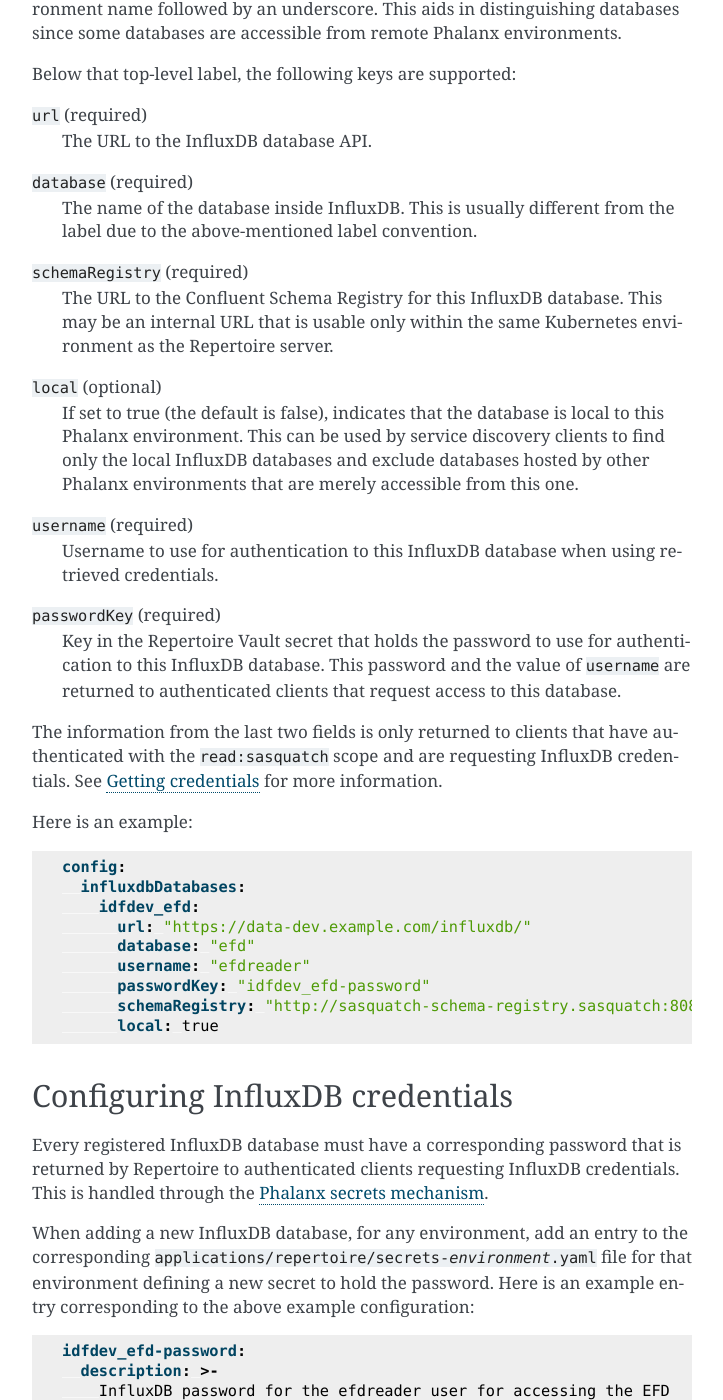
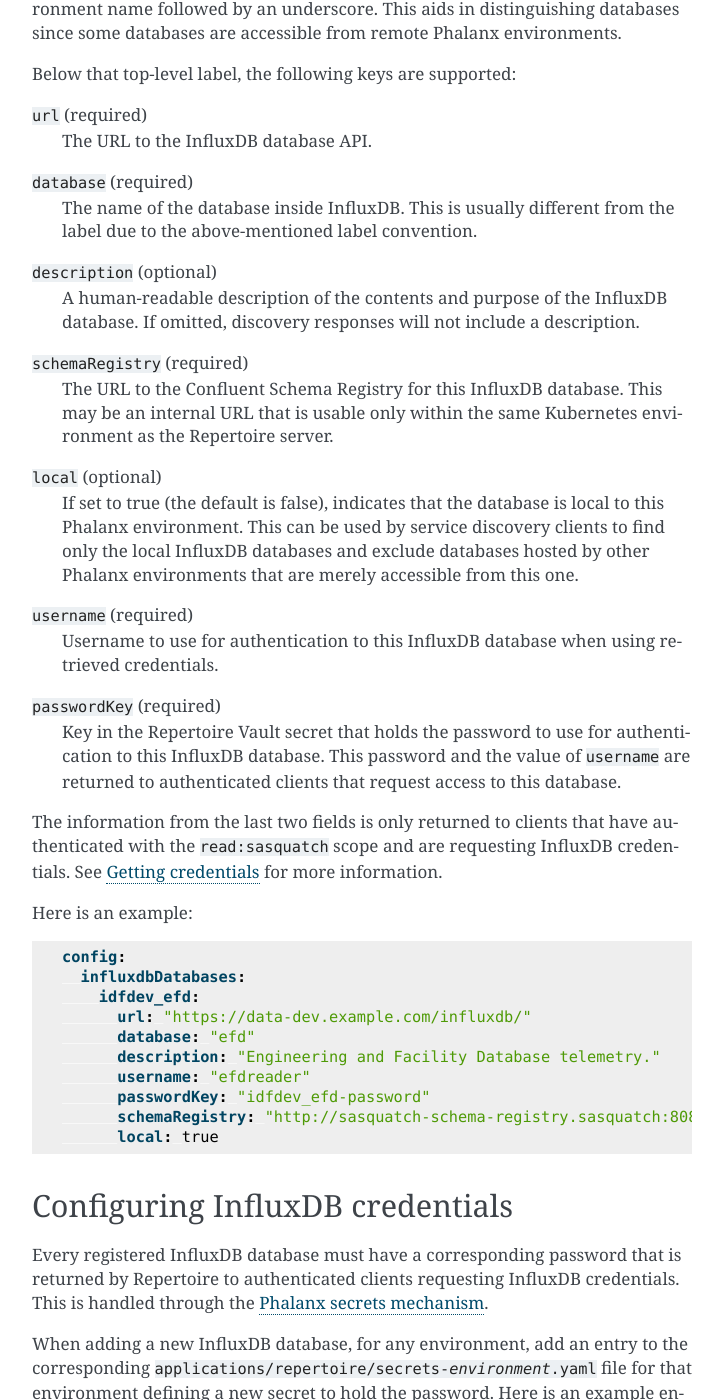
Before and after one commit to lsst-sqre/repertoire, a Sphinx documentation site: the page built from docs/operations/influxdb.rst, in a window 1280 px wide and 1400 px high, scrolled down 529 px. Shown: the whole window, without its empty margins (388-1111 px from the left). Built offline with Sphinx 7.4.7, drawn with Linux system fonts in a browser that asks for light colours; pages that are not in the unit, such as notebooks, are missing from menus.

Commit message:
Document InfluxDB database descriptions

```diff
--- a/docs/operations/influxdb.rst
+++ b/docs/operations/influxdb.rst
@@ -27,6 +27,10 @@
     The name of the database inside InfluxDB.
     This is usually different from the label due to the above-mentioned label convention.
 
+``description`` (optional)
+    A human-readable description of the contents and purpose of the InfluxDB database.
+    If omitted, discovery responses will not include a description.
+
 ``schemaRegistry`` (required)
     The URL to the Confluent Schema Registry for this InfluxDB database.
     This may be an internal URL that is usable only within the same Kubernetes environment as the Repertoire server.
@@ -54,6 +58,7 @@
        idfdev_efd:
          url: "https://data-dev.example.com/influxdb/"
          database: "efd"
+         description: "Engineering and Facility Database telemetry."
          username: "efdreader"
          passwordKey: "idfdev_efd-password"
          schemaRegistry: "http://sasquatch-schema-registry.sasquatch:8081"
--- a/docs/user-guide/influxdb.rst
+++ b/docs/user-guide/influxdb.rst
@@ -59,6 +59,10 @@
 ``database``
     The name of the InfluxDB database to use for queries.
 
+``description``
+    A human-readable description of the contents and purpose of the InfluxDB database.
+    This is `None` if no description was configured.
+
 ``schema_registry``
     The URL (as a string) of the associated `Confluent Kafka Schema Registry <https://docs.confluent.io/platform/current/schema-registry/index.html>`__ that contains schema information for this database.
 
```
Also changed, not shown: changelog.d/20261008_120000_afa_DM_56607.md (added, +3 -0 lines).
